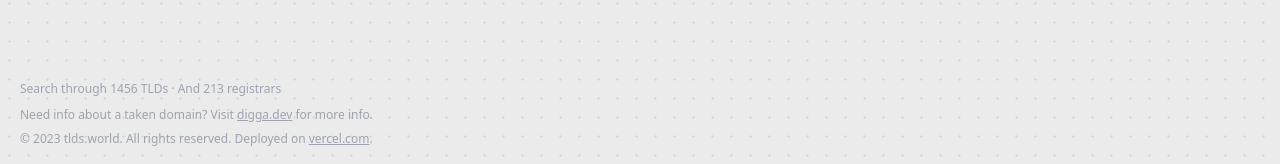
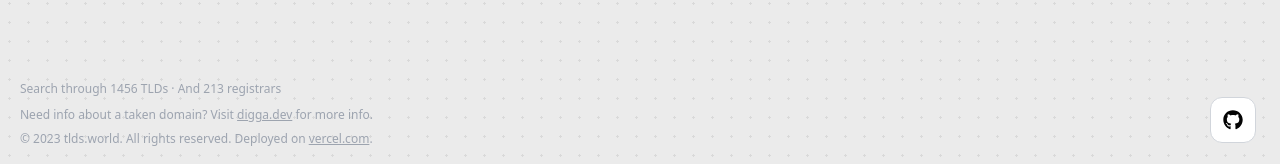
Before and after one commit to toohard2explain/tlds.world, a Next.js app: page / in a window 1280 px wide. Shown: the part 633-797 px from the top of the page. Built offline with nearby package versions, Linux system fonts and the light colour scheme.

Commit message:
github button

```diff
--- a/package.json
+++ b/package.json
@@ -11,6 +11,7 @@
   },
   "dependencies": {
     "@fortawesome/fontawesome-svg-core": "^6.4.2",
+    "@fortawesome/free-brands-svg-icons": "^6.4.2",
     "@fortawesome/free-solid-svg-icons": "^6.4.2",
     "@fortawesome/react-fontawesome": "^0.2.0",
     "@prisma/client": "^5.5.2",
--- /dev/null
+++ b/src/components/GithubButton.tsx
@@ -0,0 +1,27 @@
+import { faCheckCircle } from "@fortawesome/free-solid-svg-icons";
+import { FontAwesomeIcon } from "@fortawesome/react-fontawesome";
+import React from "react";
+import { useRouter } from "next/router";
+import TopLevelDomain, { TopLevelDomainInfo } from "@/TopLevelDomain";
+import { TopLevelDomainPricingInfo } from "@/lib/TopLevelDomainPricingInfo";
+import { faGithub } from "@fortawesome/free-brands-svg-icons";
+
+export default class GithubButton extends React.Component {
+  getRepoUrl(): string {
+    return "https://github.com/toohard2explain/tlds.world";
+  }
+
+  render() {
+    return (
+      <div className="absolute bottom-0 right-0 p-6">
+        <a
+          href={this.getRepoUrl()}
+          target="_blank"
+          className="p-3 bg-white rounded-xl border border-gray-300 hover:shadow flex"
+        >
+          <FontAwesomeIcon icon={faGithub} className="w-5 h-5 m-auto" />
+        </a>
+      </div>
+    );
+  }
+}
--- a/src/pages/index.tsx
+++ b/src/pages/index.tsx
@@ -11,6 +11,7 @@ import { createRoot } from "react-dom/client";
 import { create } from "domain";
 import Alternative from "@/components/Alternative";
 import { useRouter } from "next/router";
+import GithubButton from "@/components/GithubButton";
 
 const inter = Inter({ subsets: ["latin"] });
 
@@ -308,6 +309,8 @@ export default function Home() {
         </section>
       </div>
 
+      <GithubButton />
+
       <div
         className="absolute bottom-0 left-0 p-5 animate__animated"
         id="stats"
```
Also changed, not shown: 1 other file (tests, documents, lock files or other folders).
